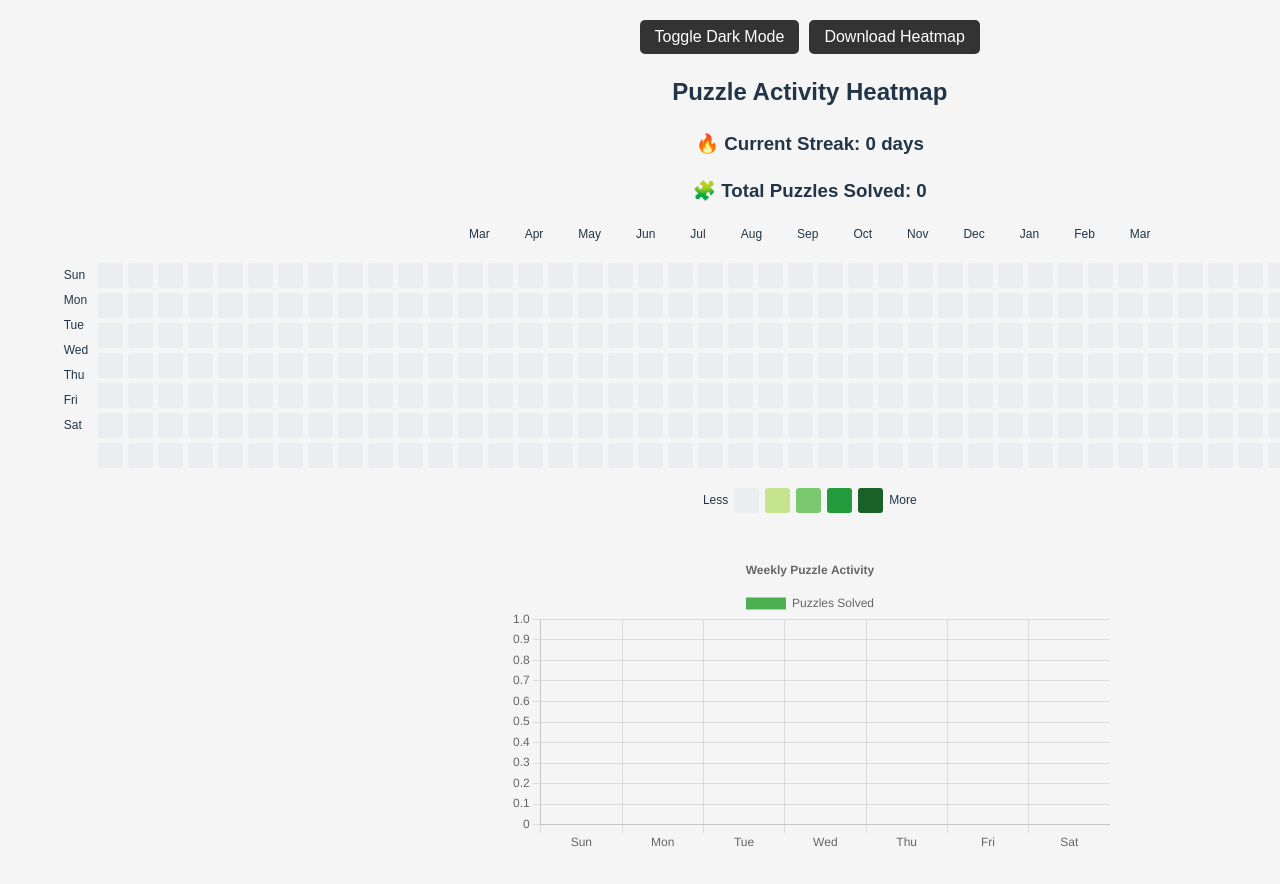
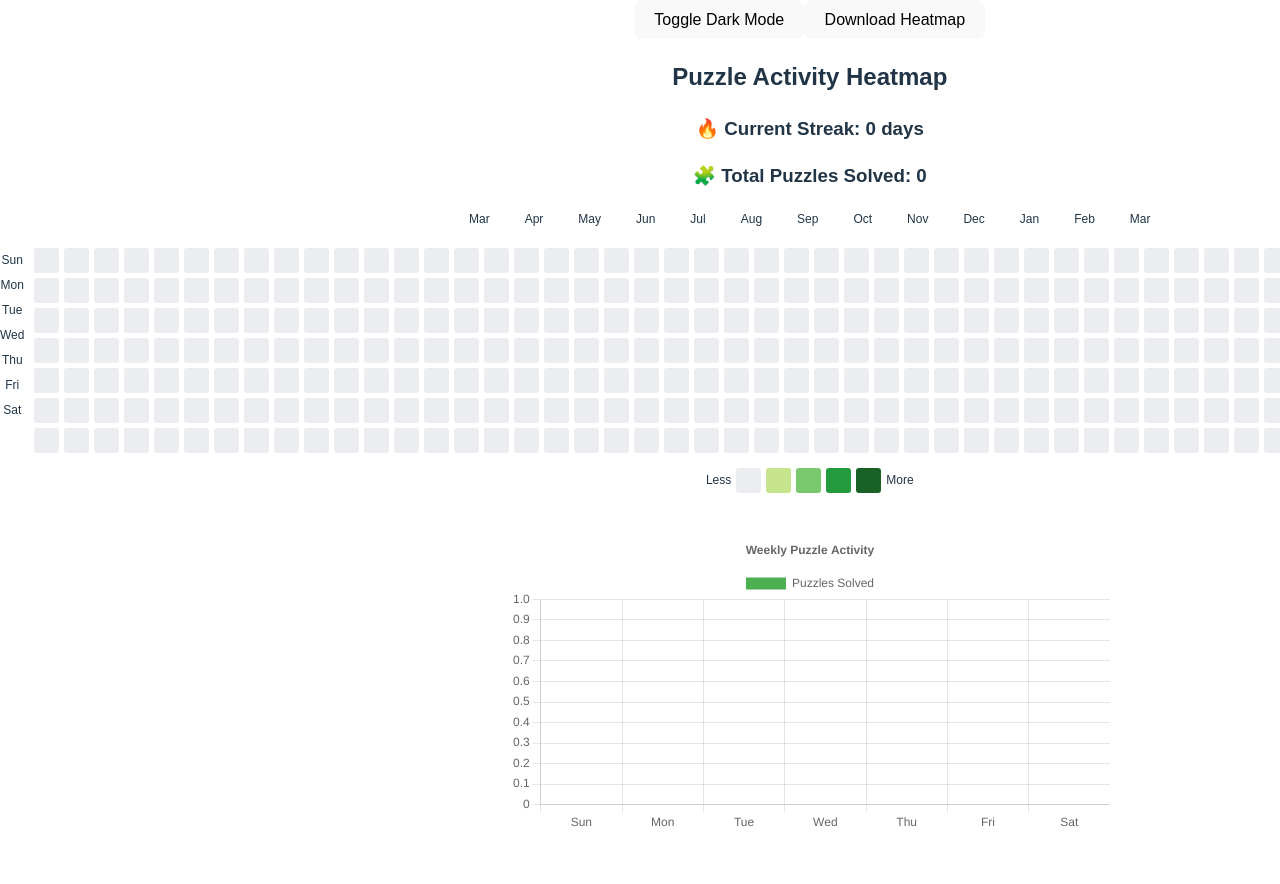
Before and after one commit to Samuel33193/puzzle-activity-heatmap, a React (Vite) app: page / in a window 1280 px wide. Shown: the top 884 px of the page. Built offline with nearby package versions, Linux system fonts and the light colour scheme.

Commit message:
Fix heatmap layout

```diff
--- a/src/App.css
+++ b/src/App.css
@@ -1,44 +1,17 @@
 body{
-  font-family: Arial, Helvetica, sans-serif;
+  font-family: Arial, sans-serif;
   text-align: center;
-  background: #f5f5f5;
 }
 
-.dark{
-  background:#121212;
-  color:white;
-  min-height:100vh;
-}
-
-.top-buttons{
-  margin-top:20px;
-  display:flex;
-  justify-content:center;
-  gap:10px;
-}
-
-button{
-  padding:8px 15px;
-  border:none;
-  background:#333;
-  color:white;
-  border-radius:5px;
-  cursor:pointer;
-}
-
-.months{
-  display:flex;
-  justify-content:center;
-  gap:35px;
-  font-size:12px;
-  margin-top:20px;
-}
+/* Heatmap wrapper */
 
 .heatmap-wrapper{
   display:flex;
   justify-content:center;
   margin-top:20px;
 }
+
+/* Days column */
 
 .days{
   display:grid;
@@ -49,21 +22,36 @@ button{
 
 .days span{
   height:25px;
-  display:flex;
-  align-items:center;
+  line-height:25px;
 }
 
+/* Months row */
+
+.months{
+  display:flex;
+  justify-content:center;
+  gap:35px;
+  font-size:12px;
+  margin-top:20px;
+}
+
+/* Heatmap container */
+
 .heatmap-container{
-  width:90%;
   overflow-x:auto;
 }
+
+/* Heatmap grid */
 
 .heatmap{
   display:grid;
   grid-template-rows:repeat(7,25px);
   grid-auto-flow:column;
   gap:5px;
+  justify-content:center;
 }
+
+/* Heatmap cell */
 
 .cell{
   width:25px;
@@ -72,22 +60,50 @@ button{
   border-radius:3px;
 }
 
+/* Activity levels */
+
+.level1{
+  background:#c6e48b;
+}
+
+.level2{
+  background:#7bc96f;
+}
+
+.level3{
+  background:#239a3b;
+}
+
+.level4{
+  background:#196127;
+}
+
+/* Hover effect */
+
 .cell:hover{
   transform:scale(1.2);
   cursor:pointer;
   border:1px solid #555;
 }
 
-.level1{background:#c6e48b;}
-.level2{background:#7bc96f;}
-.level3{background:#239a3b;}
-.level4{background:#196127;}
+/* Legend */
 
 .legend{
   display:flex;
   justify-content:center;
   align-items:center;
-  gap:6px;
-  margin-top:20px;
+  gap:5px;
+  margin-top:15px;
   font-size:12px;
 }
+
+/* Dark mode */
+
+.dark{
+  background:#121212;
+  color:white;
+}
+
+.dark .cell{
+  background:#333;
+}
```
